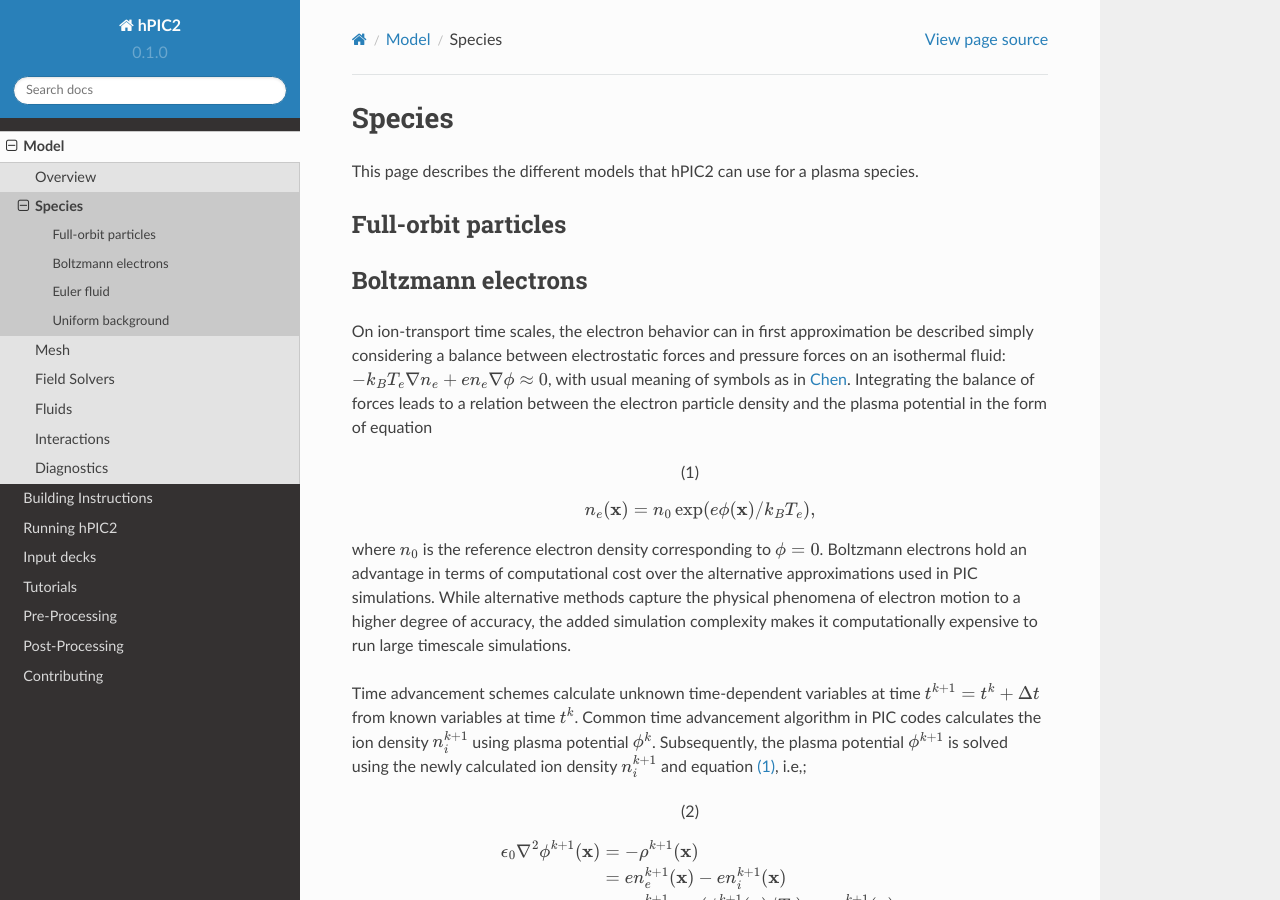
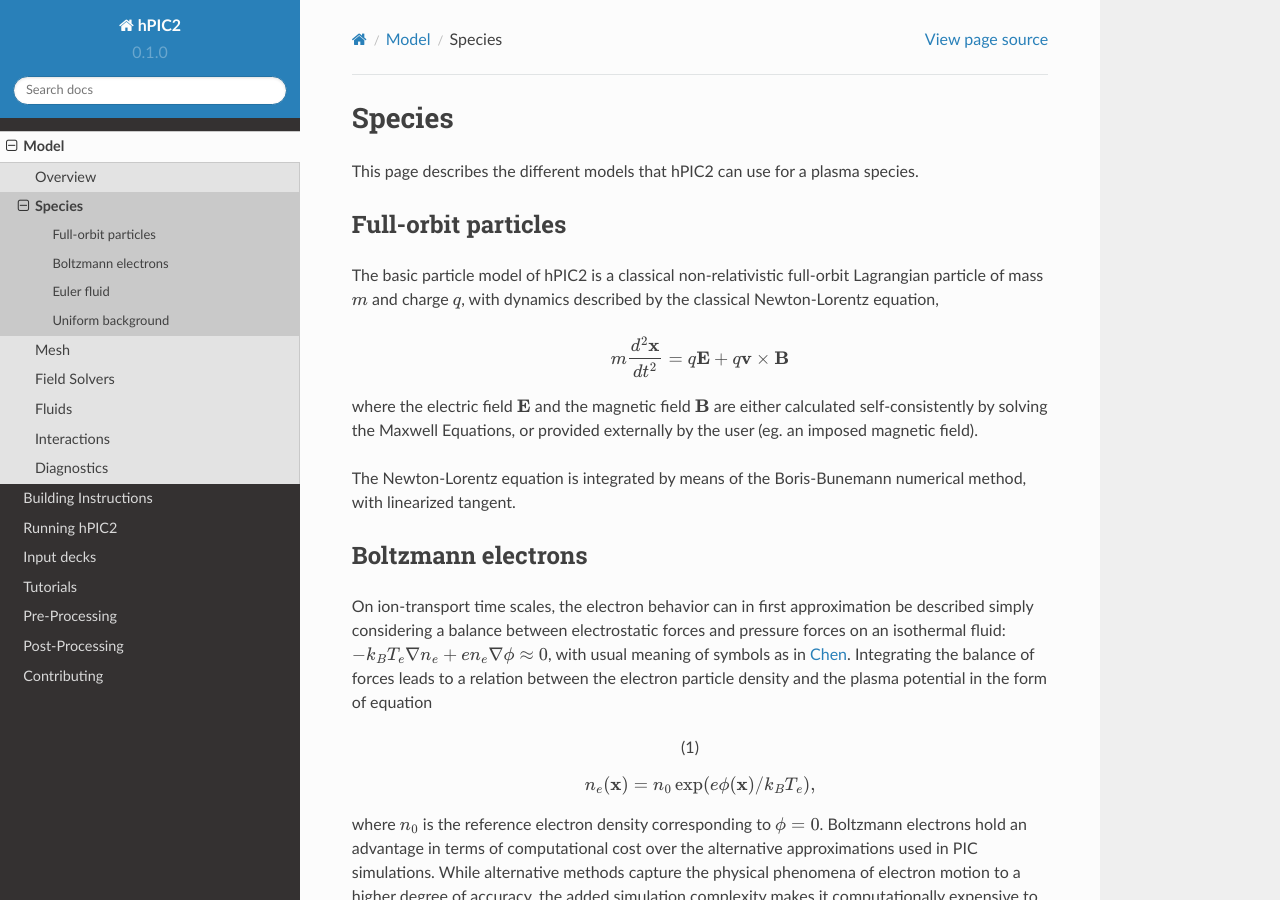
Before and after one commit to lcpp-org/hpic2doc, a Sphinx documentation site: the page built from docs/source/species.rst, in a window 1280 px wide and 900 px high. Built offline with Sphinx 7.4.7 and the Read the Docs theme 2.0.0, drawn with Linux system fonts in a browser that asks for light colours.

Commit message:
Full orbit part 1

```diff
--- a/docs/source/species.rst
+++ b/docs/source/species.rst
@@ -6,6 +6,22 @@ a plasma species.
 
 Full-orbit particles
 ----------------------
+
+The basic particle model of hPIC2 is a classical non-relativistic
+full-orbit Lagrangian particle of mass :math:`m` and charge :math:`q`,
+with dynamics described by the classical Newton-Lorentz equation,
+
+.. math::
+
+   m \frac{d^2  \mathbf{x} }{dt^2} = q  \mathbf{E}  + q  \mathbf{v}  \times  \mathbf{B}
+
+where the electric field :math:`\mathbf{E}` and the magnetic field
+:math:`\mathbf{B}` are either calculated self-consistently by solving the
+Maxwell Equations, or provided externally by the user (eg. an imposed
+magnetic field).
+
+The Newton-Lorentz equation is integrated by means of the Boris-Bunemann
+numerical method, with linearized tangent.
 
 Boltzmann electrons
 ----------------------
```
